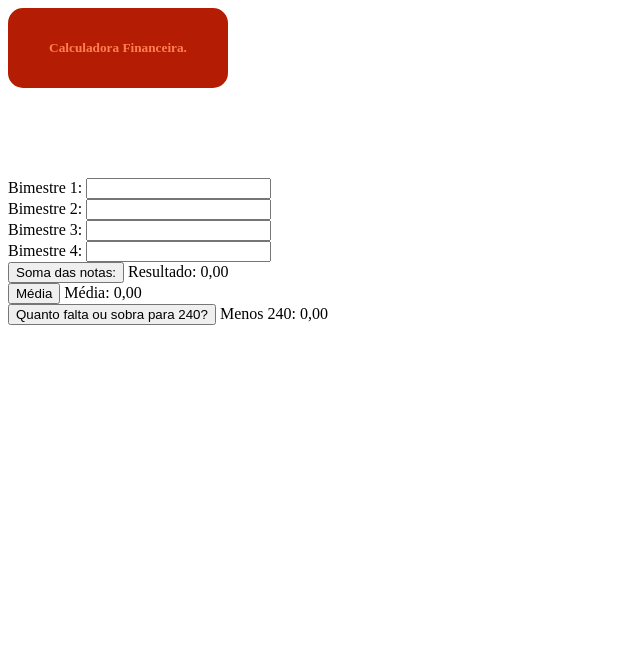
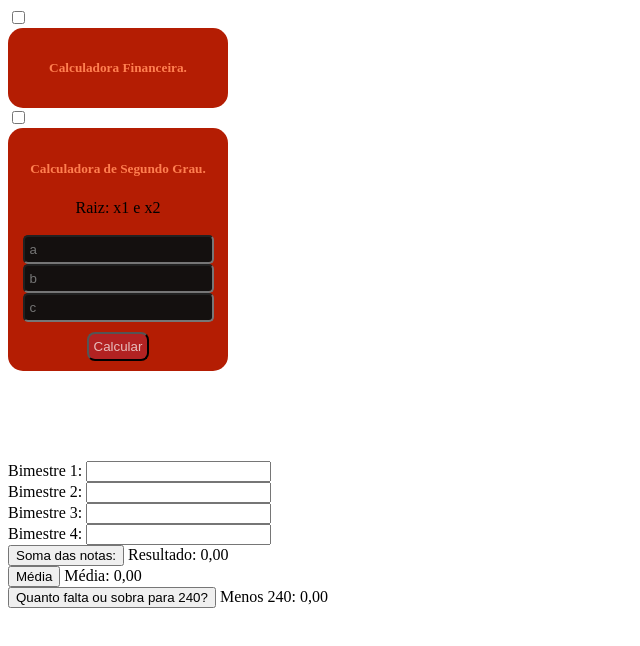
Before and after one commit to jiyuuuh/primeirof_3t, a plain HTML site: page index.html in a window 1280 px wide. Shown: the whole page, without its empty margins (0-640 px from the left). Drawn offline with Linux system fonts and the light colour scheme.

Commit message:
Update index.html

```diff
--- a/index.html
+++ b/index.html
@@ -9,7 +9,7 @@
   <link rel="stylesheet" href="geral.css">
 </head>
 <body>
-    <input type="checkbox" id="input-calcf">
+    <input type="checkbox" id="input-calcesg">
 
     <div class="calculadora">
         <label for="input-calcf"><h5>Calculadora Financeira.</h5></label>
@@ -32,6 +32,30 @@
         <span id="mes">
             Meses:
         </span>
+    </div>
+    </div>
+    </div>
+
+        <input type="checkbox" id="input-calcesg">
+
+    <div class="calculadora">
+        <label for="input-calcesg"><h5>Calculadora de Segundo Grau.</h5></label>
+        <div class="calcesg">
+
+
+        <div id="spraiz">
+            <span id="raiz">
+                Raiz: x1 e x2
+            </span>
+        </div>
+
+        <br><input id="a" placeholder="a" type="text"> <br>
+        <input id="b" placeholder="b" type="text"> </div>
+        <input id="c" placeholder="c" type="text"> <br>
+    <button onclick="resultesg()">
+        Calcular
+    </button>
+
     </div>
     </div>
     </div>
```
